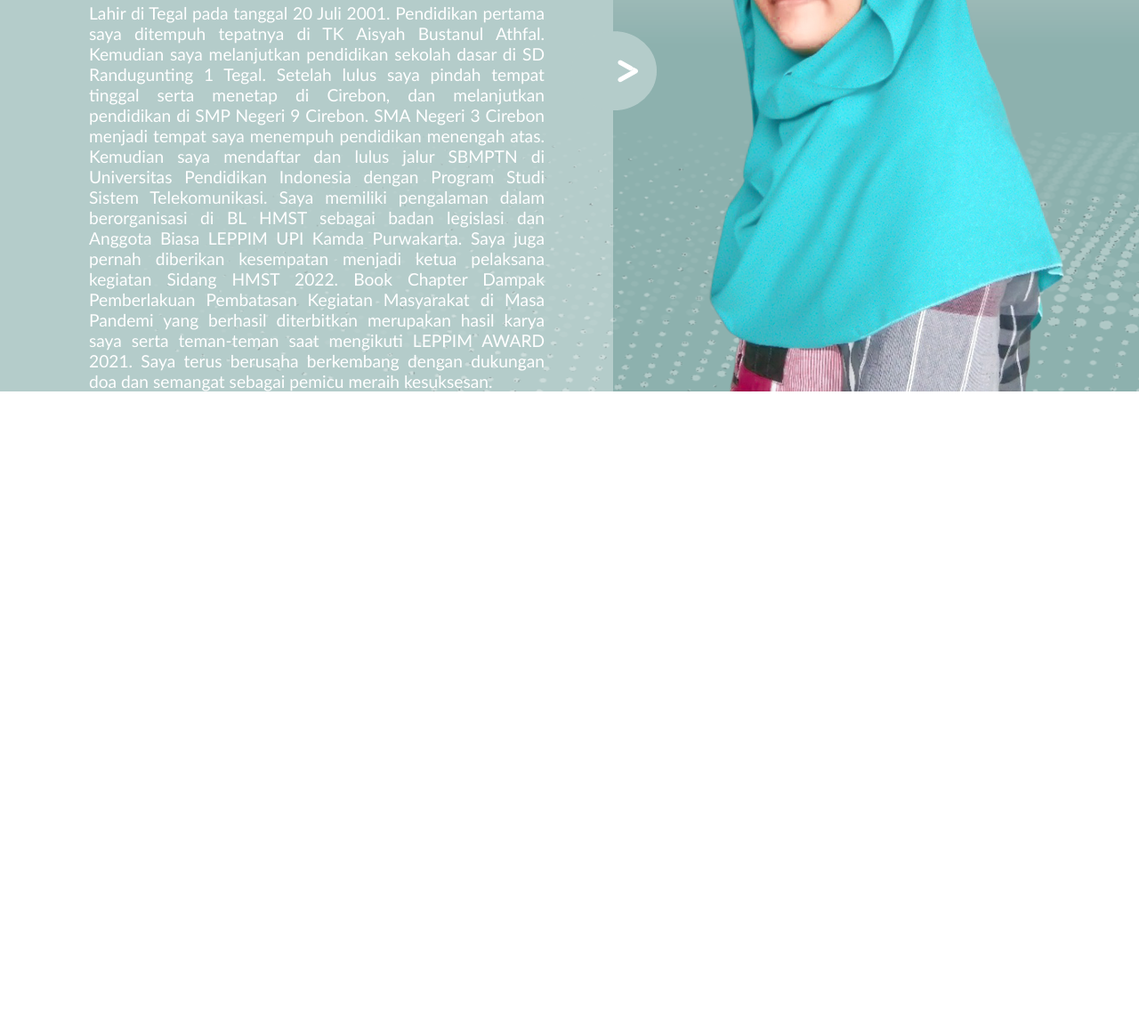
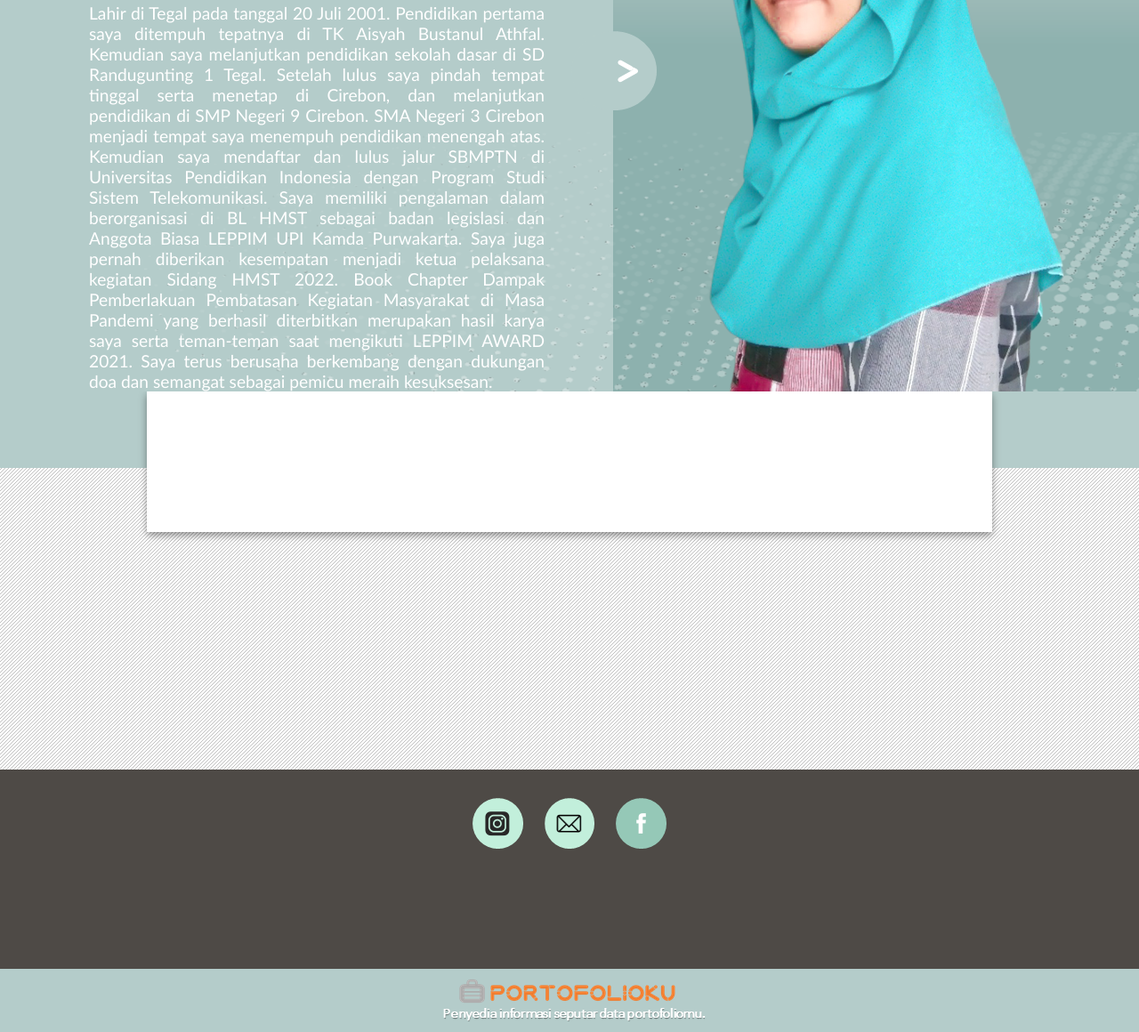
Before and after one commit to makna-ak/portofolioku, a plain HTML site: page index.html in a window 1280 px wide. Shown: the part 4357-5517 px from the top of the page at 89% size. Before the commit the page ends 4816 px from the top, so only its background shows below. Drawn offline with Linux system fonts and the light colour scheme.

Commit message:
adding footer

```diff
--- a/index.html
+++ b/index.html
@@ -121,7 +121,11 @@
         </section>
     </section>
     <footer>
-
+        <div class="container">
+            <div class="footer-logo">
+                <img src="resources/Footer5.png" alt="Footer">
+            </div>
+        </div>
     </footer>
 </body>
 </html>
```
Also changed, not shown: resources/Footer5.png (renamed from resources/Footer 5.png).
